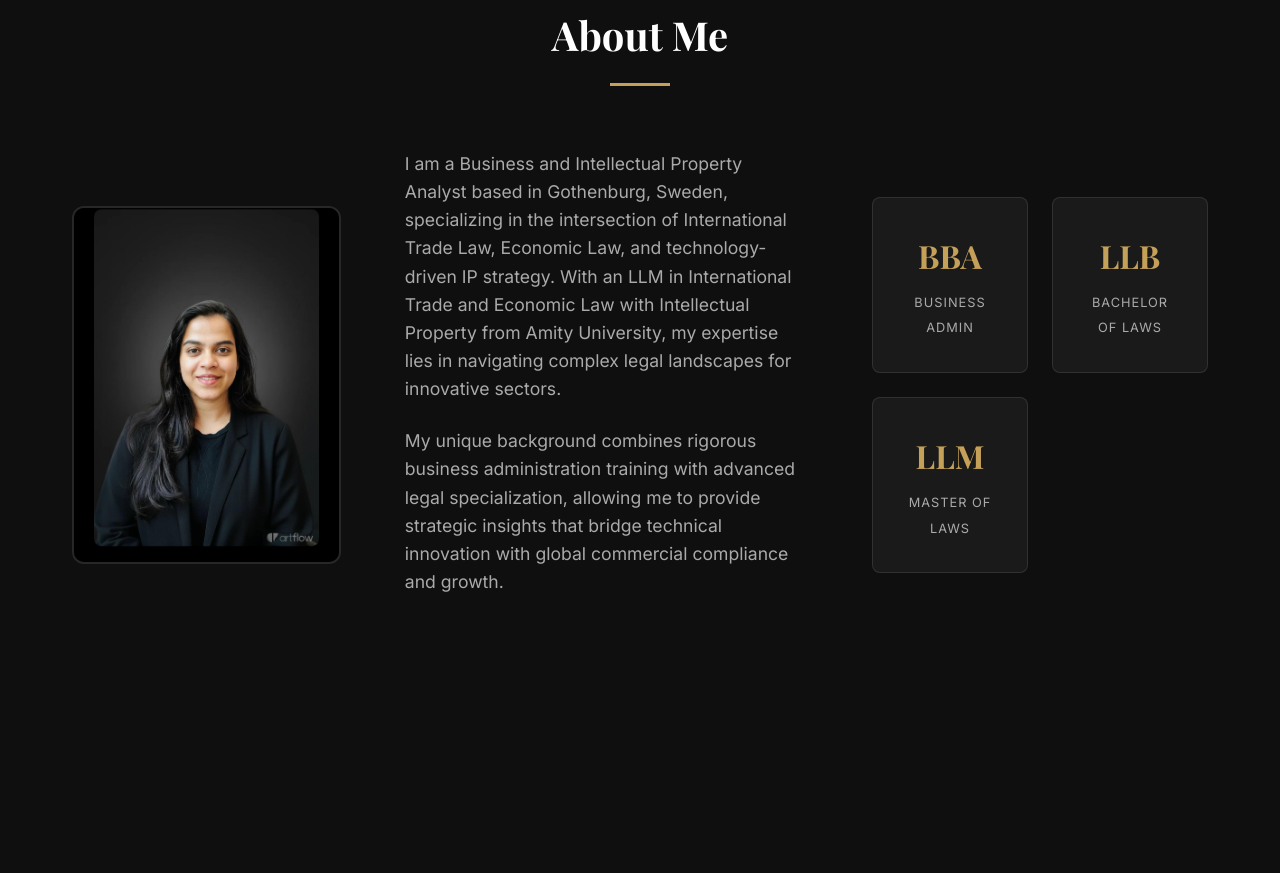
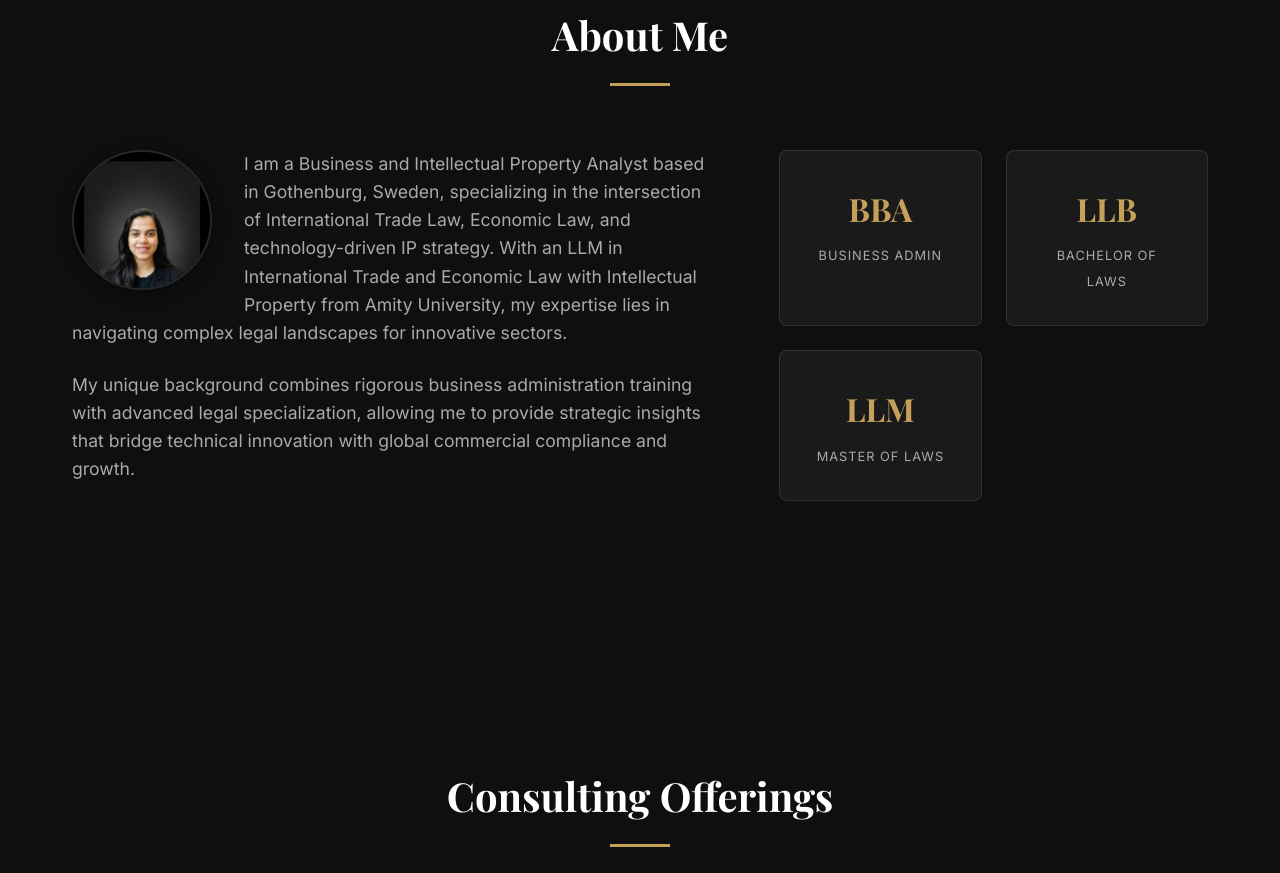
Before and after one commit to mohandasanjali612/anjali-mohandas-portfolio, a plain HTML site: page index.html in a window 1280 px wide. Shown: the part 925-1798 px from the top of the page. Drawn offline with nearby package versions, Linux system fonts and the light colour scheme; a web font is replaced by a local one.

Commit message:
Add files via upload

```diff
--- a/index.html
+++ b/index.html
@@ -56,12 +56,10 @@
                 <h2 class="title">About Me</h2>
                 <div class="underline"></div>
             </div>
-            <div class="about-grid" style="grid-template-columns: 0.8fr 1.2fr 1fr;">
-                <div class="about-image"
-                    style="position: relative; border-radius: 12px; overflow: hidden; border: 2px solid var(--border-color); aspect-ratio: 3/4; display: flex; align-items: center; justify-content: center;">
-                    <img src="profile.jpg" alt="Anjali Mohandas" style="width: 100%; height: 100%; object-fit: cover;">
-                </div>
+            <div class="about-grid" style="align-items: start;">
                 <div class="about-text">
+                    <img src="profile.jpg" alt="Anjali Mohandas"
+                        style="float: left; width: 140px; height: 140px; border-radius: 50%; object-fit: cover; object-position: center 20%; margin: 0 2rem 1rem 0; box-shadow: 0 4px 15px rgba(0,0,0,0.5); border: 2px solid var(--border-color);">
                     <p>I am a Business and Intellectual Property Analyst based in Gothenburg, Sweden, specializing in
                         the intersection of International Trade Law, Economic Law, and technology-driven IP strategy.
                         With an
```
